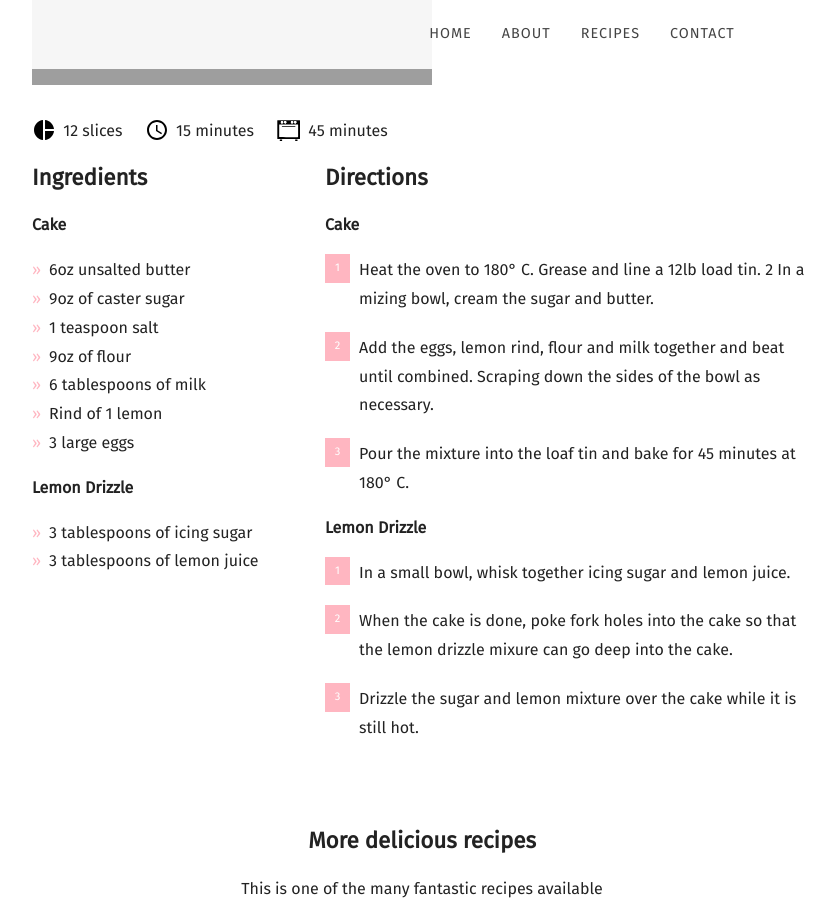
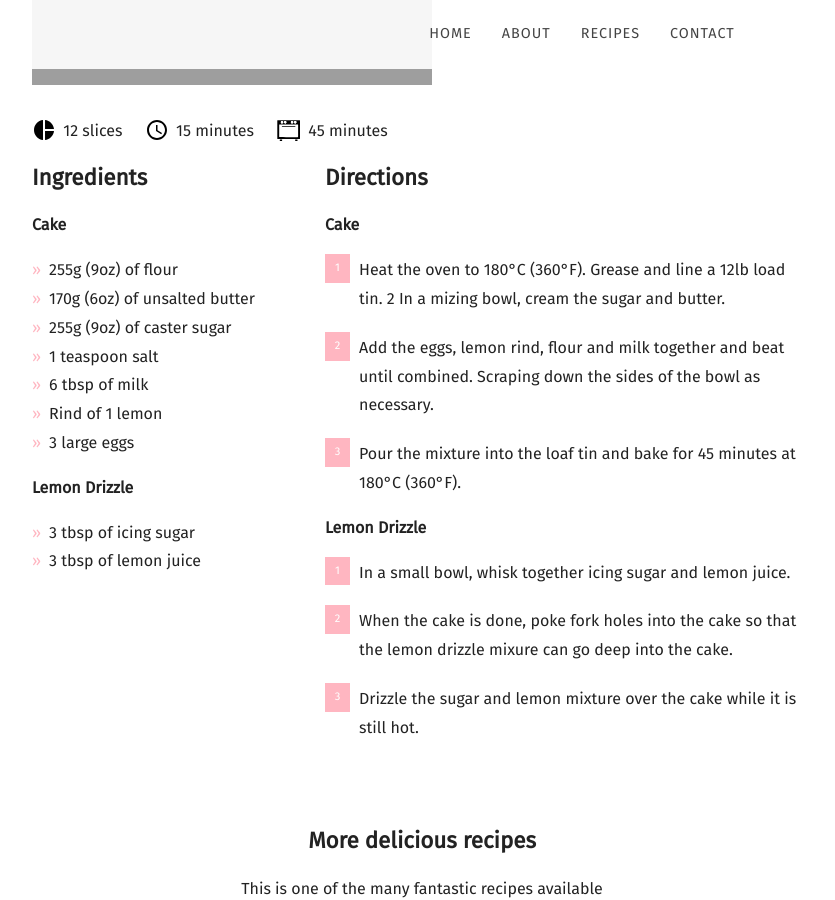
Before and after one commit to mcginleyireland/irishbaking.github.io, a Jekyll site: the page built from _posts/2020-09-19-lemon-drizzle.md, in a window 1280 px wide and 900 px high, scrolled down 2708 px. Shown: the whole window, without its empty margins (58-893 px from the left). Built offline with Jekyll 4.4.1, drawn with Linux system fonts in a browser that asks for light colours; nearby versions of some CDN libraries; some web fonts are replaced.

Commit message:
Updating the resipe of the lemon drizzle.

```diff
--- a/_posts/2020-09-19-lemon-drizzle.md
+++ b/_posts/2020-09-19-lemon-drizzle.md
@@ -11,25 +11,25 @@ recipe:
   ingredients_markdown: |-
     **Cake**
 
-    * 6oz unsalted butter
-    * 9oz of caster sugar
+    * 255g (9oz) of flour
+    * 170g (6oz) of unsalted butter
+    * 255g (9oz) of caster sugar
     * 1 teaspoon salt
-    * 9oz of flour
-    * 6 tablespoons of milk
+    * 6 tbsp of milk
     * Rind of 1 lemon
     * 3 large eggs
 
     **Lemon Drizzle**
 
-    * 3 tablespoons of icing sugar
-    * 3 tablespoons of lemon juice
+    * 3 tbsp of icing sugar
+    * 3 tbsp of lemon juice
   directions_markdown: |-
     **Cake**
 
-    1. Heat the oven to 180° C. Grease and line a 12lb load tin.
+    1. Heat the oven to 180°C (360°F). Grease and line a 12lb load tin.
     2 In a mizing bowl, cream the sugar and butter.
     3. Add the eggs, lemon rind, flour and milk together and beat until combined. Scraping down the sides of the bowl as necessary.
-    4. Pour the mixture into the loaf tin and bake for 45 minutes at 180° C.
+    4. Pour the mixture into the loaf tin and bake for 45 minutes at 180°C (360°F).
 
     **Lemon Drizzle**
 
```
